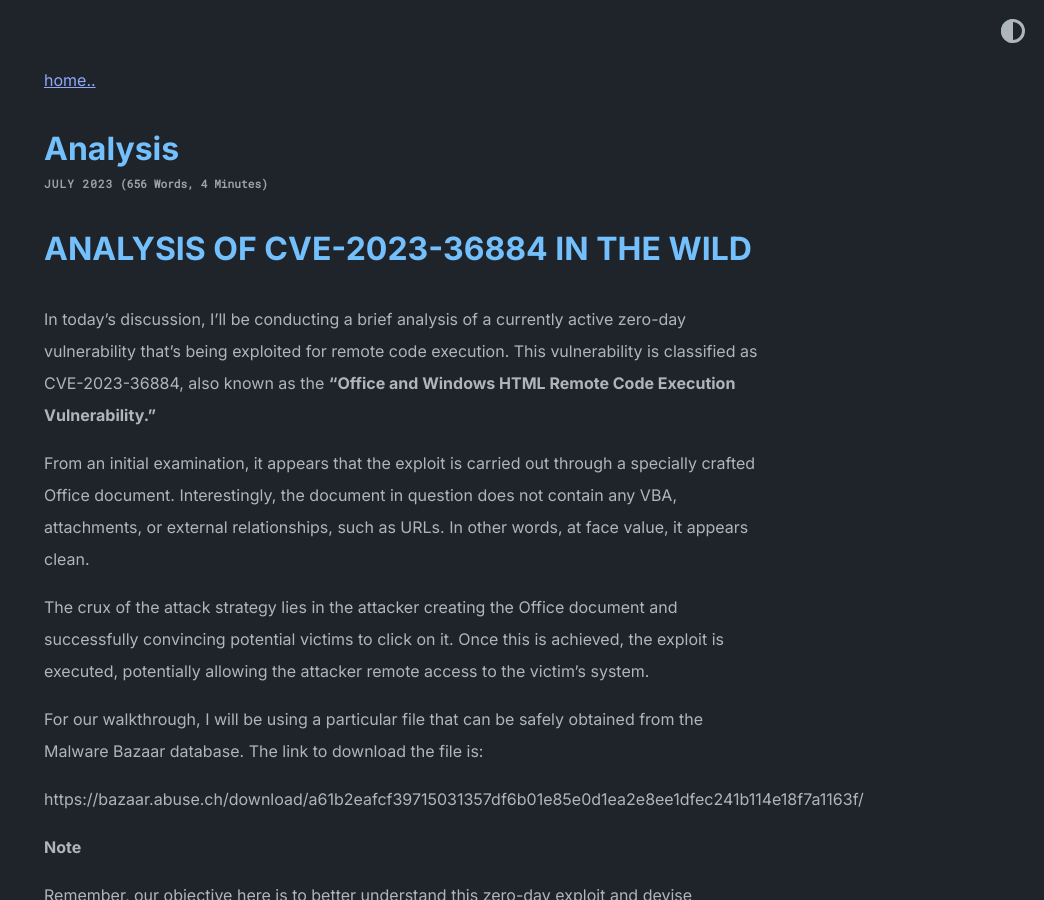
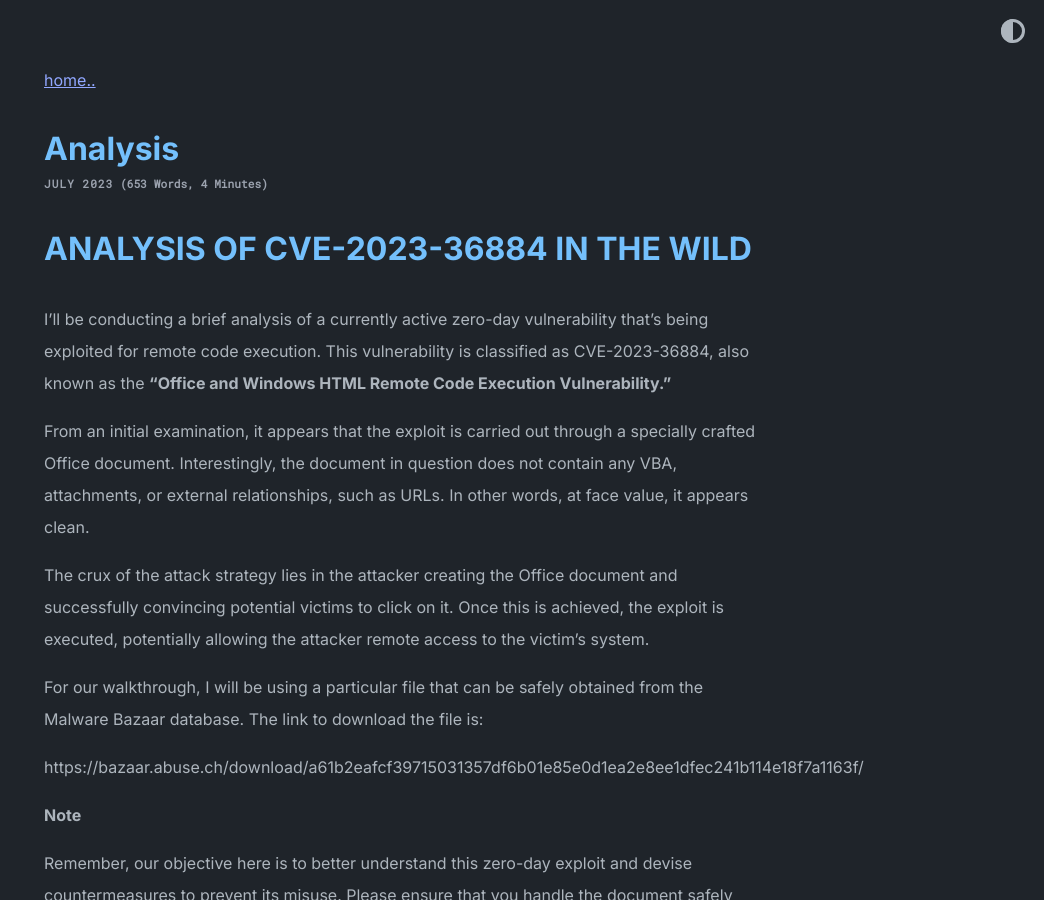
Before and after one commit to mystickev/mystickev.github.io, a Jekyll site: the page built from _posts/2023-07-13-ANALYSIS.md, in a window 1280 px wide and 900 px high. Shown: the whole window, without its empty margins (236-1280 px from the left). Built offline with Jekyll 4.4.1, drawn with Linux system fonts in a browser that asks for light colours; our own code applies the rules of GitHub Pages for plain Markdown files.

Commit message:
Update 2023-07-13-ANALYSIS.md

```diff
--- a/_posts/2023-07-13-ANALYSIS.md
+++ b/_posts/2023-07-13-ANALYSIS.md
@@ -1,6 +1,6 @@
 # ANALYSIS OF CVE-2023-36884 IN THE WILD
 
-In today's discussion, I'll be conducting a brief analysis of a currently active zero-day vulnerability that's being exploited for remote code execution. This vulnerability is classified as CVE-2023-36884, also known as the **"Office and Windows HTML Remote Code Execution Vulnerability."**
+I'll be conducting a brief analysis of a currently active zero-day vulnerability that's being exploited for remote code execution. This vulnerability is classified as CVE-2023-36884, also known as the **"Office and Windows HTML Remote Code Execution Vulnerability."**
 
 From an initial examination, it appears that the exploit is carried out through a specially crafted Office document. Interestingly, the document in question does not contain any VBA, attachments, or external relationships, such as URLs. In other words, at face value, it appears clean.
 
```
